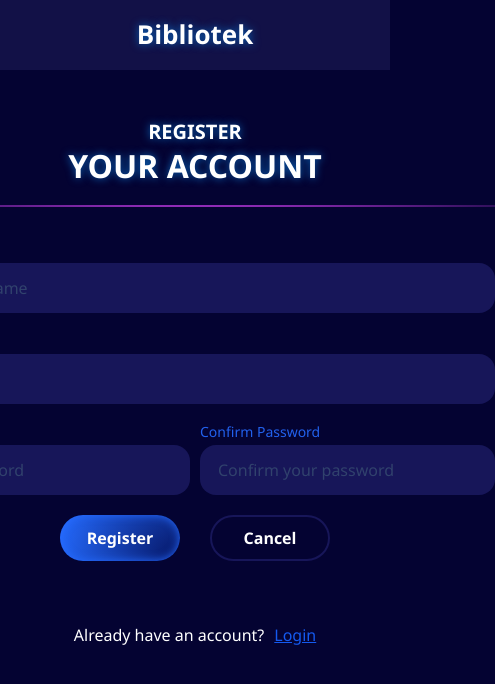
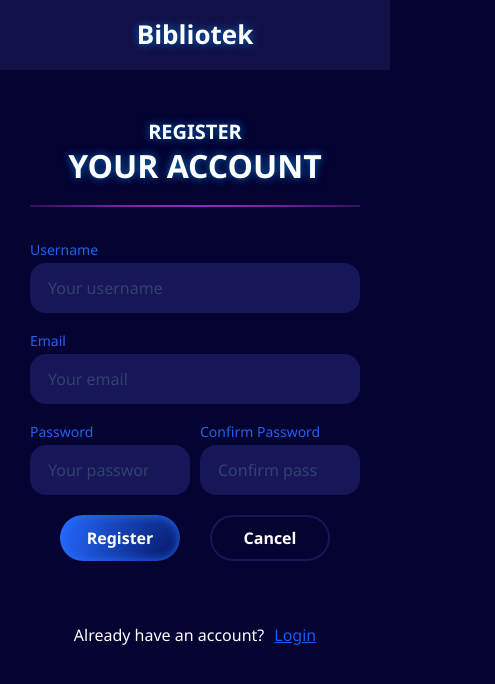
Before and after one commit to MariusG21/final-project, a React (Vite) app in the folder bibliotek/: page /register in a window 390 px wide. Shown: the top 684 px of the page, 495 px wide, since content can reach past the window. Built offline with nearby package versions, Linux system fonts and the light colour scheme.

Commit message:
make AuthLayout responsive and change the placeholder for confirm-password field

```diff
--- a/bibliotek/src/components/Auth/AuthLayout.module.css
+++ b/bibliotek/src/components/Auth/AuthLayout.module.css
@@ -20,8 +20,9 @@
   flex-shrink: 0;
 }
 .auth-content {
-  width: 60rem;
-
+  width: 100%;
+  max-width: 60rem;
+  padding-inline: 3rem;
   display: flex;
   flex-direction: column;
   align-items: center;
--- a/bibliotek/src/pages/register/RegisterPage.tsx
+++ b/bibliotek/src/pages/register/RegisterPage.tsx
@@ -122,7 +122,7 @@ export function RegisterPage() {
             label="Confirm Password"
             type="password"
             register={register}
-            placeholder="Confirm your password"
+            placeholder="Confirm password"
             error={errors.confirmPassword}
           />
         </div>
```
